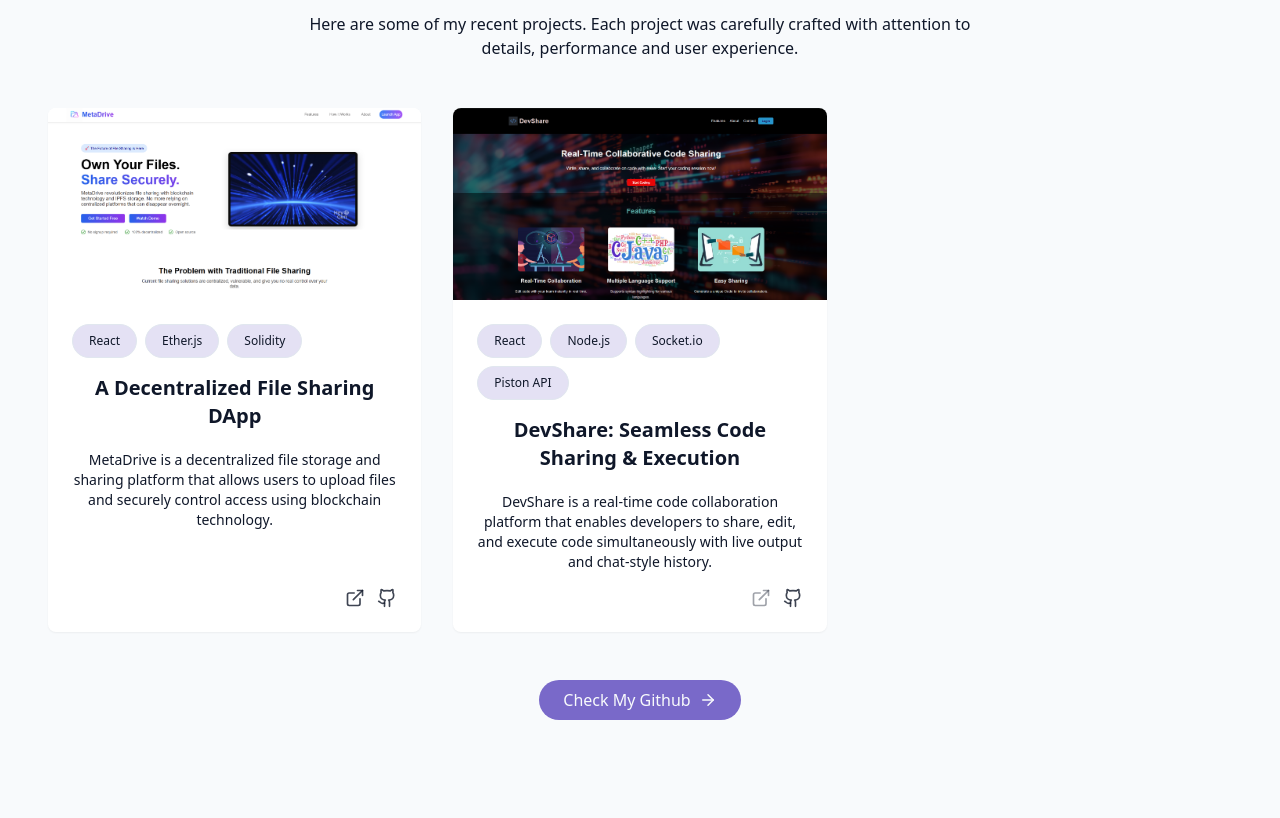
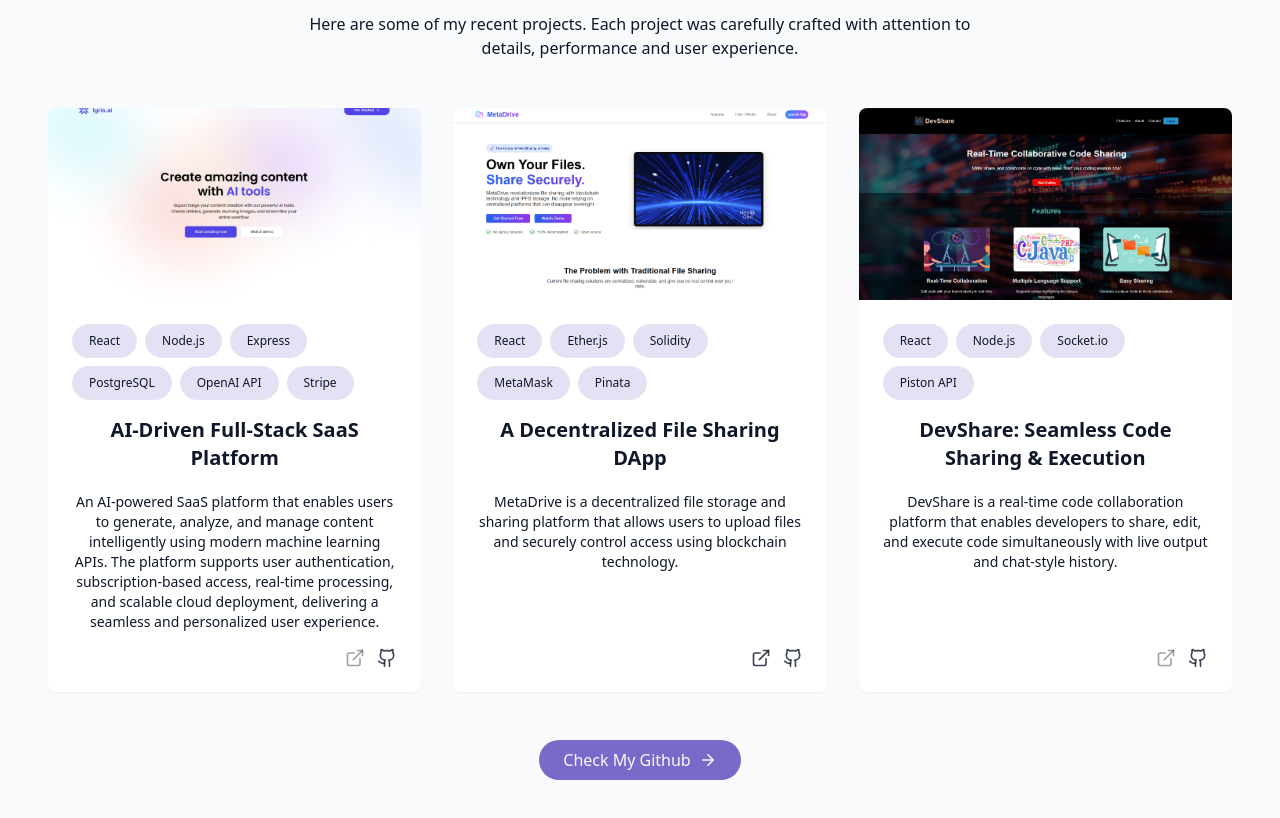
Before and after one commit to Rugved789/Portfolio, a React (Vite) app: page / in a window 1280 px wide. Shown: the part 2798-3616 px from the top of the page. Built offline with nearby package versions, Linux system fonts and the light colour scheme.

Commit message:
New Project Added

```diff
--- a/src/components/ProjectSection.jsx
+++ b/src/components/ProjectSection.jsx
@@ -3,18 +3,30 @@ import { ArrowRight, ExternalLink, Github } from "lucide-react";
 const projects = [
   {
     id: 1,
+    title: "AI-Driven Full-Stack SaaS Platform",
+    description:
+      "An AI-powered SaaS platform that enables users to generate, analyze, and manage content intelligently using modern machine learning APIs. The platform supports user authentication, subscription-based access, real-time processing, and scalable cloud deployment, delivering a seamless and personalized user experience.",
+    image: "/projects/Agris_Ai.png",
+    tags: ["React", "Node.js", "Express", "PostgreSQL", "OpenAI API", "Stripe"],
+    deployment:
+      "",
+    github:
+      "https://github.com/Rugved789/Igris-AI-An-AI-Driven-Full-Stack-SaaS-Platform.git",
+  },
+  {
+    id: 2,
     title: "A Decentralized File Sharing DApp",
     description:
       "MetaDrive is a decentralized file storage and sharing platform that allows users to upload files and securely control access using blockchain technology.",
     image: "/projects/MetaDrive_logo.png",
-    tags: ["React", "Ether.js", "Solidity"],
+    tags: ["React", "Ether.js", "Solidity","MetaMask","Pinata"],
     deployment:
       "https://meta-drive-git-master-rugvedgadge789-8111s-projects.vercel.app?_vercel_share=XcVsuqGqq04RezsvN62lEO9wtL6OLFw2",
     github:
       "https://github.com/Rugved789/MetaDrive-Decentralized-File-Sharing-dApp",
   },
   {
-    id: 2,
+    id: 3,
     title: "DevShare: Seamless Code Sharing & Execution",
     description:
       "DevShare is a real-time code collaboration platform that enables developers to share, edit, and execute code simultaneously with live output and chat-style history.",
@@ -54,7 +66,10 @@ const ProjectSection = () => {
                   <div className="flex flex-wrap gap-2 mb-4">
                     {project.tags.map((tag) => {
                       return (
-                        <span key={tag} className="px-4 py-2 text-xs font-medium rounded-full bg-primary/20 text-secondary-foreground border">
+                        <span
+                          key={tag}
+                          className="px-4 py-2 text-xs font-medium rounded-full bg-primary/20 text-secondary-foreground border"
+                        >
                           {tag}
                         </span>
                       );
```
Also changed, not shown: public/projects/Agris_Ai.png (added).
